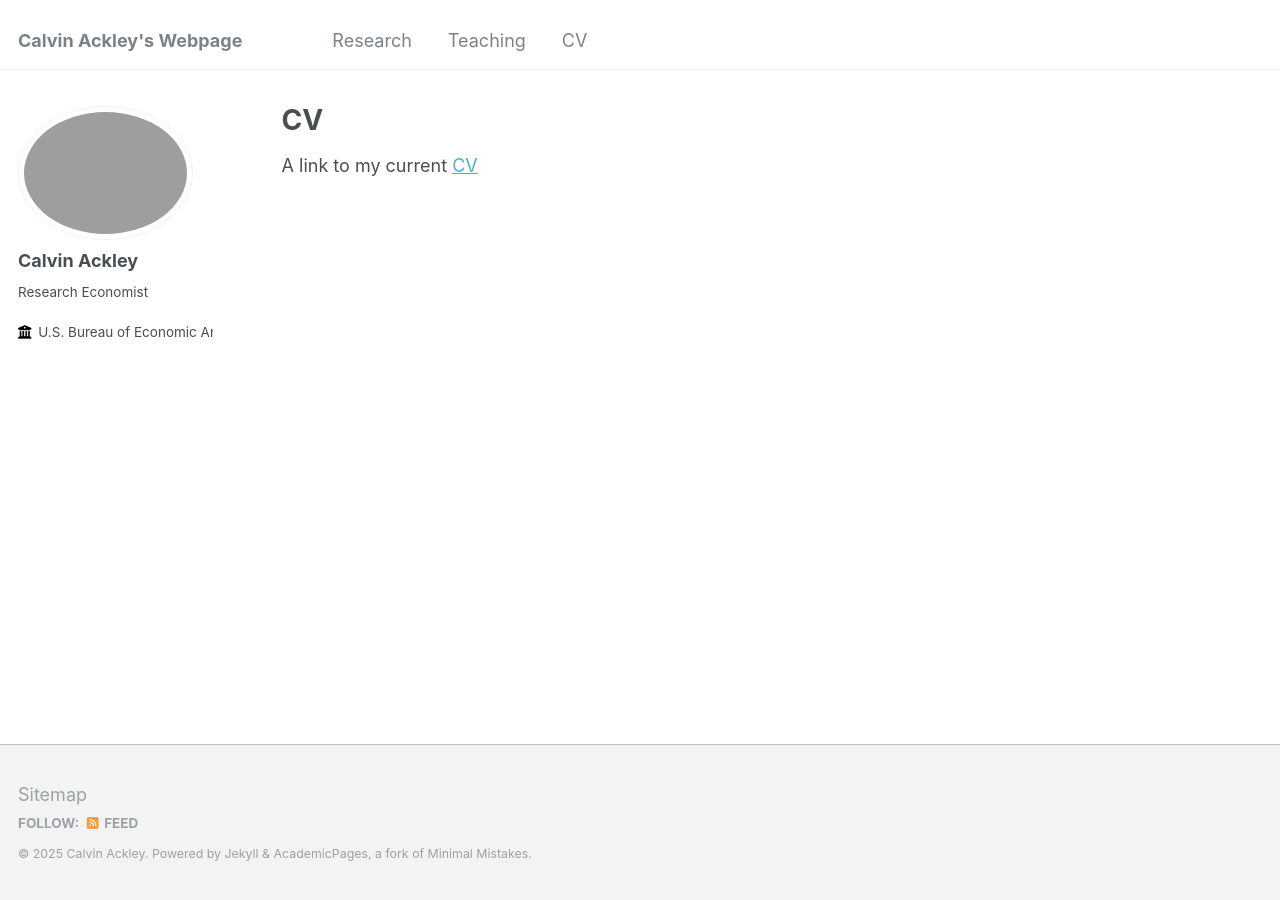
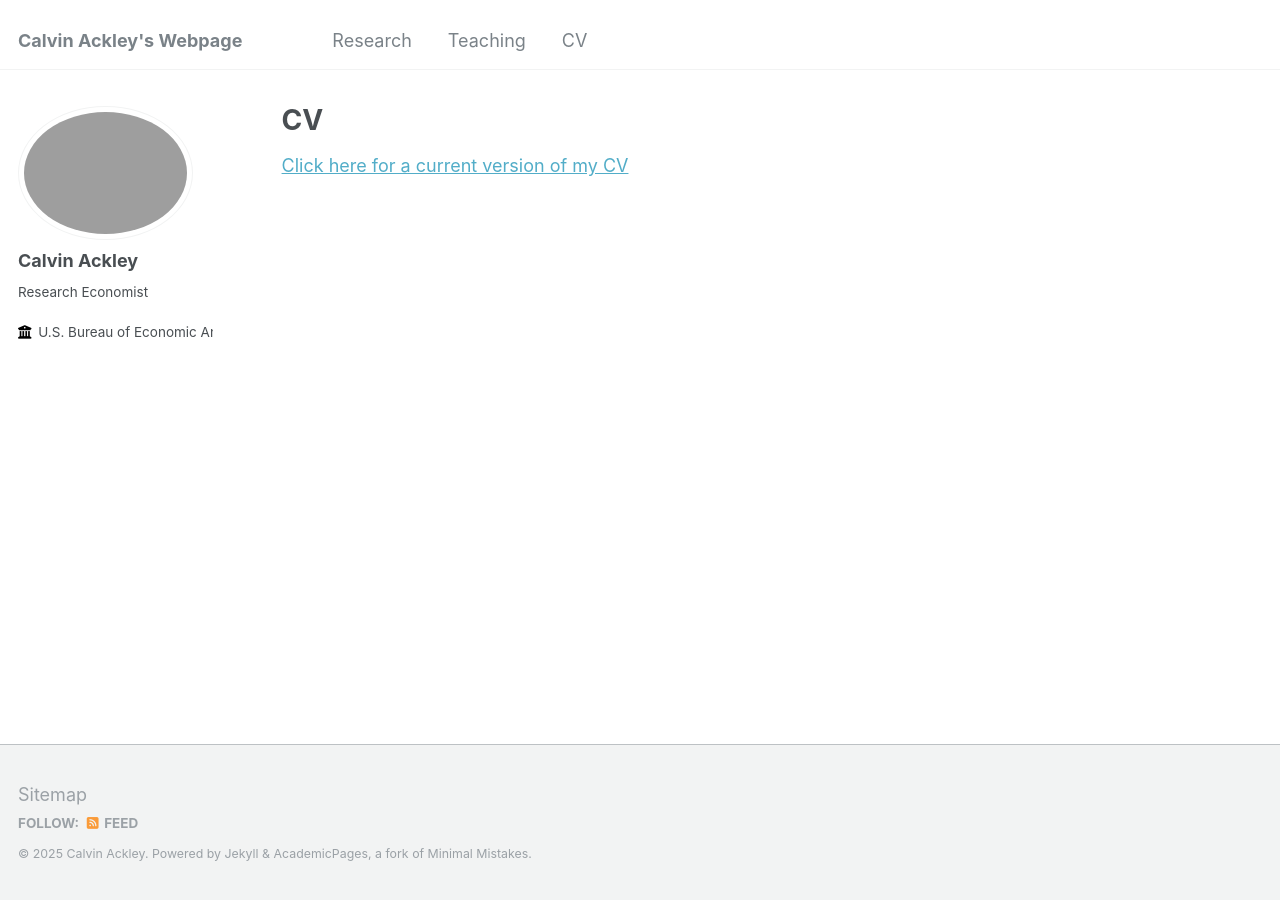
Before and after one commit to ackleycb/ackleycb.github.io, a Jekyll site: the page built from _pages/cv.md, in a window 1280 px wide. Built offline with Jekyll 4.4.1, drawn with Linux system fonts in a browser that asks for light colours.

Commit message:
Update cv.md

```diff
--- a/_pages/cv.md
+++ b/_pages/cv.md
@@ -7,4 +7,4 @@ redirect_from:
   - /resume
 ---
 
- A link to my current [CV](/files/Ackley_CV_2024.pdf)
+ [Click here for a current version of my CV](/files/Ackley_CV_2025.pdf)
```
